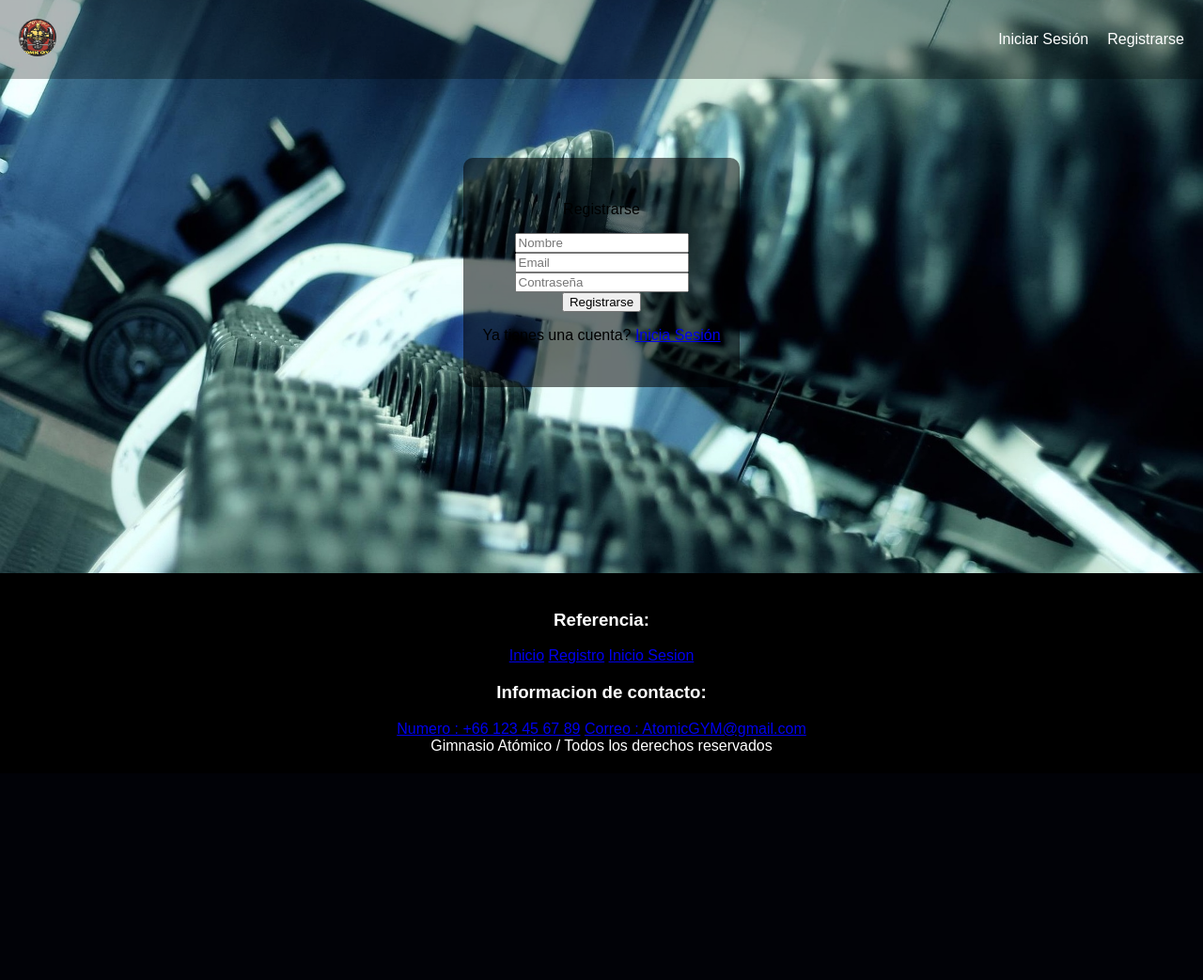
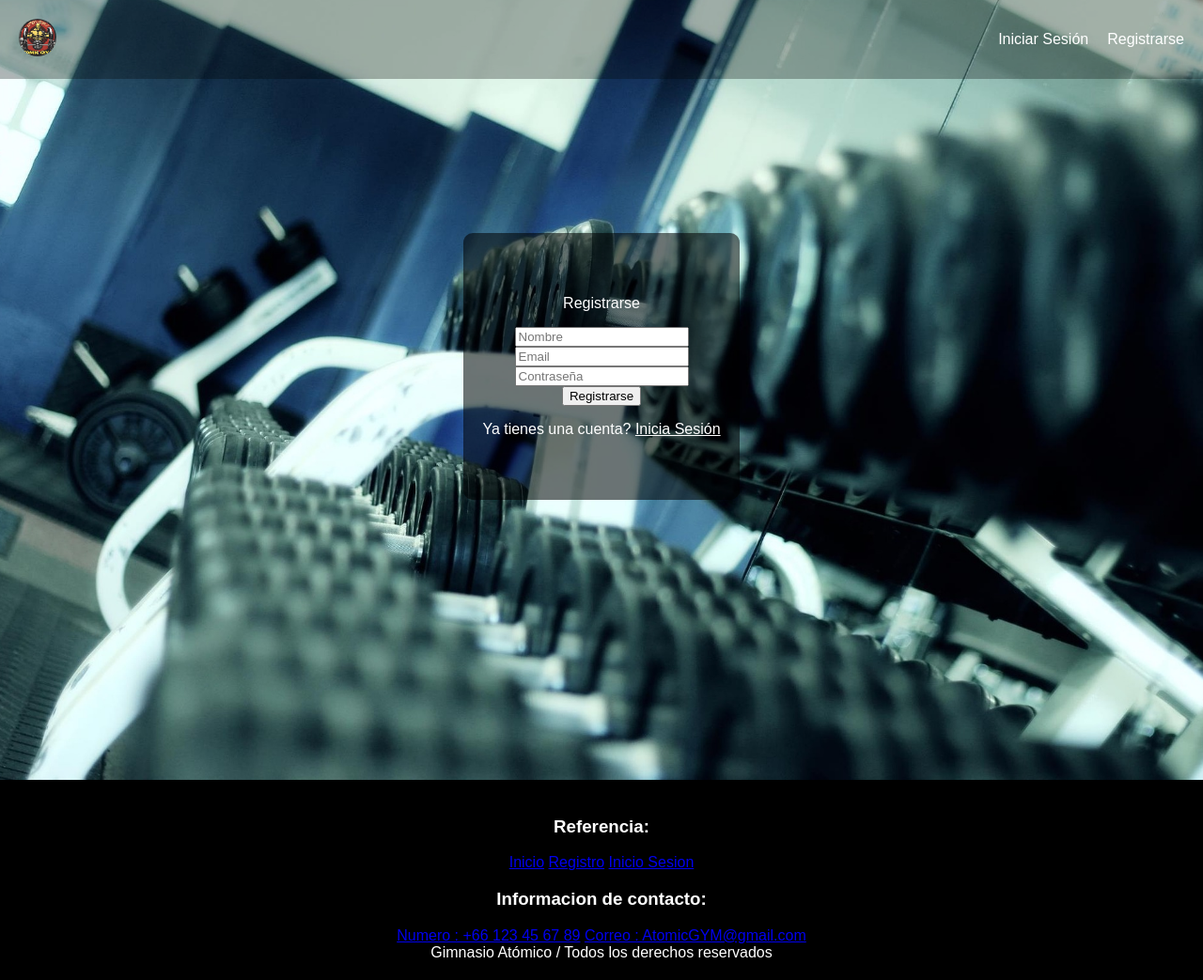
Before and after one commit to Marccb18/Proyecto_Gym, a Flask app: page /register in a window 1280 px wide. Shown: the whole page at 94% size. Before the commit the page ends 799 px from the top, so only its background shows below. Run offline with Flask 3, Linux system fonts and the light colour scheme.

Commit message:
cambios Marc, hoy por la tarde acabo mi parte

```diff
--- a/static/css/signup.css
+++ b/static/css/signup.css
@@ -1,11 +1,15 @@
+body {
+    overflow: hidden;
+}
+
 #content {
     background-image: url(../img/background-forms.jpg);
     background-position: center;
     background-repeat: no-repeat;
     background-attachment: fixed;
     background-size: cover;
-    height: 80vh;
-    margin-top: -30px;
+    height: 110vh;
+    margin-top: -50px;
     display: flex;
     justify-content: center;
     align-items: center;
@@ -14,7 +18,8 @@
 
 form {
     background-color: rgba(0, 0, 0, 0.547);
-    padding: 30px 20px;
+    color: white;
+    padding: 50px 20px;
     border-radius: 10px;
     width: fit-content;
     height: fit-content;
@@ -22,5 +27,17 @@ form {
     display: flex;
     flex-direction: column;
     align-items: center;
-    justify-content: space-between
+    justify-content: space-between;
 }
+
+.error {
+    text-wrap: pretty;
+    text-align: center;
+    font-weight: bold;
+    width: 300px;
+}
+
+
+.login a {
+    color: white;
+}
--- a/static/js/nav.js
+++ b/static/js/nav.js
@@ -1,4 +1,4 @@
 window.addEventListener('scroll', function() {
     const header = document.querySelector('#header');
-    header.classList.toggle('shrink', window.scrollY > 100);
+    header.classList.toggle('shrink', window.scrollY > 0);
 });
```
Also changed, not shown: instance/gym.db (deleted).
